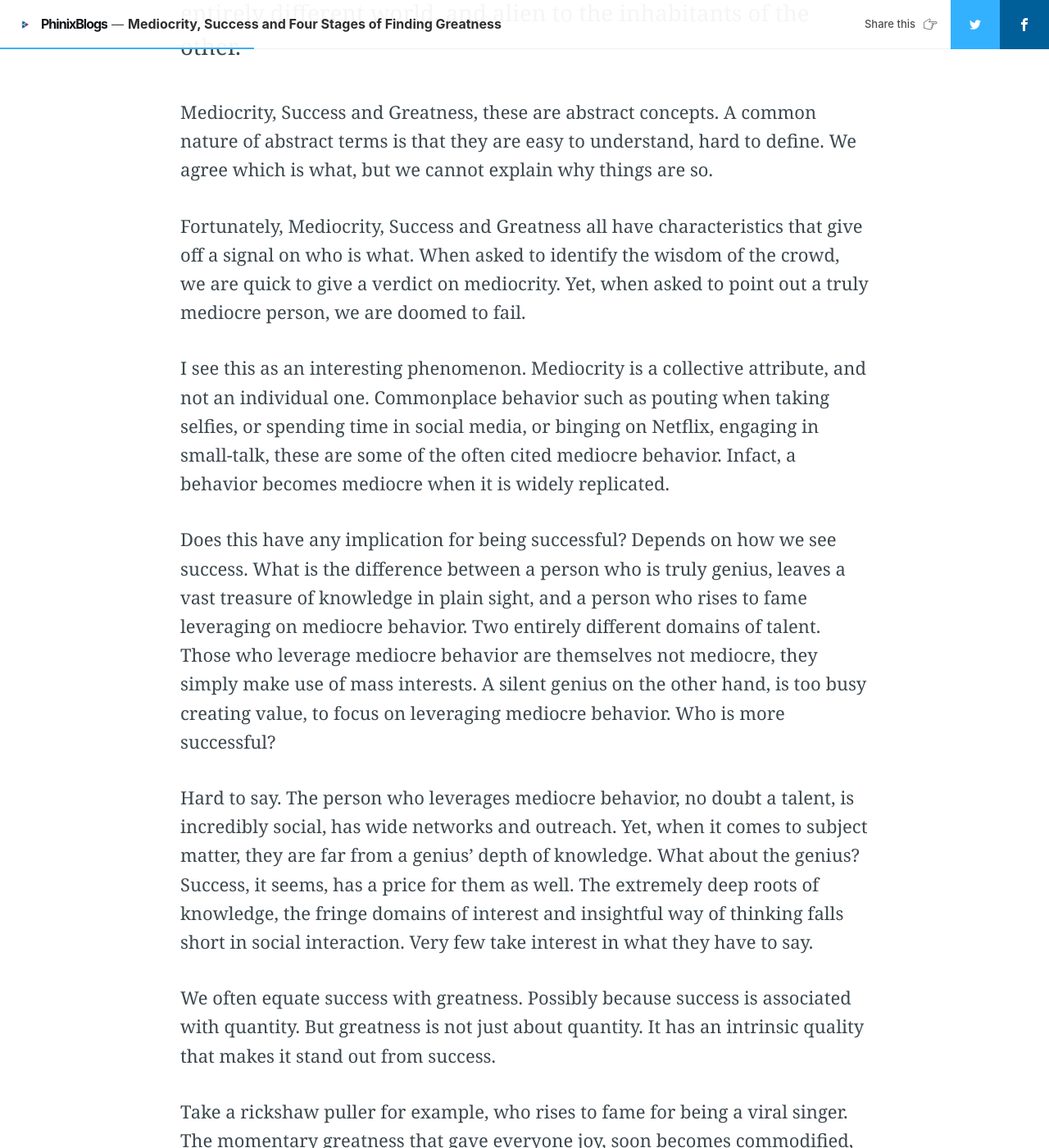
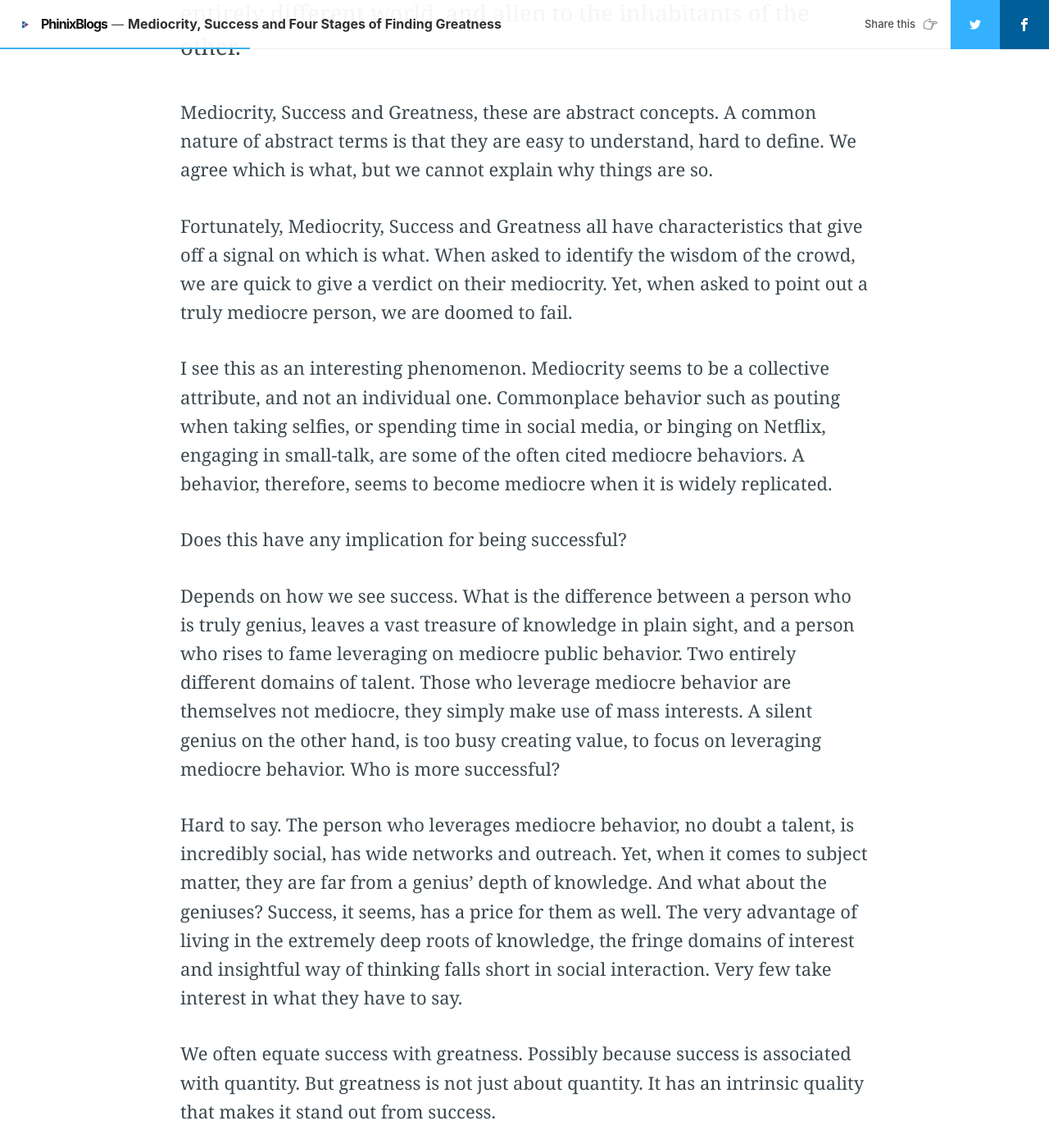
Before and after one commit to phinixgreen/phinixblogs, a Jekyll site: the page built from _posts/2021-06-17-Mediocrity, Success and the Four Stages of Greatness.md, in a window 1280 px wide and 1400 px high, scrolled down 1194 px. Shown: the whole window at 82% size. Built offline with Jekyll 4.4.1, drawn with Linux system fonts in a browser that asks for light colours; nearby versions of some CDN libraries; comment, search, counter and statistics services are not loaded; some of the changed text lies outside the part shown.

Commit message:
errors cleared

```diff
--- a/_posts/2021-06-17-Mediocrity, Success and the Four Stages of Greatness.md
+++ b/_posts/2021-06-17-Mediocrity, Success and the Four Stages of Greatness.md
@@ -17,39 +17,35 @@ Most people who know or have heard the name of Einstein, hold him in great estee
 Mediocrity, Success and Greatness, these are abstract concepts. A common nature of abstract terms is that they are easy to understand, hard to define. We agree which is what, but we cannot explain why things are so.
 
 
-Fortunately, Mediocrity, Success and Greatness all have characteristics that give off a signal on who is what. When asked to identify the wisdom of the crowd, we are quick to give a verdict on mediocrity. Yet, when asked to point out a truly mediocre person, we are doomed to fail.
+Fortunately, Mediocrity, Success and Greatness all have characteristics that give off a signal on which is what. When asked to identify the wisdom of the crowd, we are quick to give a verdict on their mediocrity. Yet, when asked to point out a truly mediocre person, we are doomed to fail.
 
 
-I see this as an interesting phenomenon. Mediocrity is a collective attribute, and not an individual one. Commonplace behavior such as pouting when taking selfies, or spending time in social media, or binging on Netflix, engaging in small-talk, these are some of the often cited mediocre behavior. Infact, a behavior becomes mediocre when it is widely replicated.
+I see this as an interesting phenomenon. Mediocrity seems to be a collective attribute, and not an individual one. Commonplace behavior such as pouting when taking selfies, or spending time in social media, or binging on Netflix, engaging in small-talk, are some of the often cited mediocre behaviors. A behavior, therefore, seems to become mediocre when it is widely replicated.
 
 
-Does this have any implication for being successful? Depends on how we see success. What is the difference between a person who is truly genius, leaves a vast treasure of knowledge in plain sight, and a person who rises to fame leveraging on mediocre behavior. Two entirely different domains of talent. Those who leverage mediocre behavior are themselves not mediocre, they simply make use of mass interests. A silent genius on the other hand, is too busy creating value, to focus on leveraging mediocre behavior. Who is more successful?
+Does this have any implication for being successful?
 
+Depends on how we see success. What is the difference between a person who is truly genius, leaves a vast treasure of knowledge in plain sight, and a person who rises to fame leveraging on mediocre public behavior. Two entirely different domains of talent. Those who leverage mediocre behavior are themselves not mediocre, they simply make use of mass interests. A silent genius on the other hand, is too busy creating value, to focus on leveraging mediocre behavior. Who is more successful?
 
-Hard to say. The person who leverages mediocre behavior, no doubt a talent, is incredibly social, has wide networks and outreach. Yet, when it comes to subject matter, they are far from a genius' depth of knowledge. What about the genius? Success, it seems, has a price for them as well. The extremely deep roots of knowledge, the fringe domains of interest and insightful way of thinking falls short in social interaction. Very few take interest in what they have to say.
+Hard to say. The person who leverages mediocre behavior, no doubt a talent, is incredibly social, has wide networks and outreach. Yet, when it comes to subject matter, they are far from a genius' depth of knowledge. And what about the geniuses? Success, it seems, has a price for them as well. The very advantage of living in the extremely deep roots of knowledge, the fringe domains of interest and insightful way of thinking falls short in social interaction. Very few take interest in what they have to say.
 
 We often equate success with greatness. Possibly because success is associated with quantity. But greatness is not just about quantity. It has an intrinsic quality that makes it stand out from success.
 
-
-Take a rickshaw puller for example, who rises to fame for being a viral singer. The momentary greatness that gave everyone joy, soon becomes commodified, and now fame may define their sudden success, but it does not guarantee continuation of greatness.
+Take a rickshaw puller for example, who rises to fame for being a viral singer. The momentary greatness that gave everyone joy, soon becomes commodified, and now their fame may define their sudden success, but it does not guarantee continuation of the spark of greatness.
 
 That brings us to the fundamental difference between mediocrity and greatness. Mediocrity demands us to be mediocre for the sake of pleasing mediocre behavior. It limits our potentials to what we could be. Greatness on the other hand is unbound and limitless. Socrates was famously said to have claimed that he knew he was a wise man because he knew that he knew nothing. Greatness is attained when we are open to possibilities. The pursuit of greatness takes us out of our comfort zone, that boundary within mediocre practices.
 
+Unfortunately, the path to greatness has always been solo. Great minds, who surfed the fringes of the sea of knowledge, were often misunderstood, or even isolated. By thumb rule, no human is mediocre, and every human being is at some stage of greatness. We, therefore, now turn to the four stages in the pursuit of greatness.
 
-Unfortunately, the path to greatness has always been solo. Great minds, who surfed the fringes of the sea of knowledge, were often misunderstood, or even isolated. By thumb rule, no human is mediocre, and every human being is at some stage of greatness. We now turn to the four stages in the pursuit of greatness.
-
-The first stage is characterised by loneliness. We intuitively realize that there is something unique in us, that others fail to understand or even value. We can choose to be mediocre by abandoning this uniqueness for the sake of immediate success and gratification. Interestingly, when we are immersed in mediocre behavior, we are the happiest and most ignorant. Most people would desire this state. Yet, when they return home, they realize that something was not understood, and therefore they crave to be understood for those parts. For these reasons, loneliness is perhaps the most universally common state of mind.
-
+The first stage is characterised by loneliness. We intuitively realize that there is something unique in us, that others fail to understand or even value. We can choose to be mediocre by abandoning this uniqueness for the sake of immediate success and gratification. Interestingly, when we immerse ourselves in mediocre behavior, we are the happiest and most ignorant. Most of us would desire this state. Yet, when we return home, we realize that something was not understood, and therefore we crave to be understood for those parts. For these reasons, loneliness is perhaps the most universally common state of mind.
 
 However, some people choose to follow their instincts and pursue the unique things they feel they have. This can be a new skill or a pursuit of areas of a knowledge expertise or even self-mastery. The evident result is that being misunderstood by those who are still in the first stage. Because they are still stuck in the mediocre boundaries, they resent those who have set themselves free from it. The journey therefore begins alone. It takes immense courage to leave mediocrity to pursue something that is unique. But the path to greatness has only been set off.
 
-
 In the third stage, those who have begun their journey alone, are soon resented by those who cannot free themselves. In their pursuit, they start to feel that they are slowly becoming isolated from others. They realize they enjoy quality time doing things that have intrinsic value rather than waste time pretending to mimic mediocrity. Isolation grows severe everyday, and the seeker of great things starts to doubt their journey. Once again, they feel they are missing something.
 
+In the final stage, they realize what they were missing. They were missing themselves. They had been looking for acceptance in others. In that subtle desire, they didn't realize they were denying their own value. The resentment that they had escaped was still haunting them. That is, a part of them still thought and saw themselves as mediocre. But in the final stage, they no longer needed self affirmation, or appreciation from others. They understand that the path to greatness is better spent on valuing the present, the little gifts and great wisdom in those who came before them. Mediocre people now seem like children compared to them. Just as an adult would no longer feel interest to spend excessive time playing with children, the wise and great would find it more rewarding to spend time in solitude and pursue their work.
 
-In the final stage, they realize what they were missing. They were missing themselves. They had been looking for acceptance in others. In that subtle desire, they didn't realize they were denying their own value. The resentment that they escaped haunted them. That is, a part of them still thought and saw themselves as mediocre. But in the final stage, they no longer need self affirmation, or gratification from others. They understand that the path to greatness is better spent on valuing the present, the little gifts and great wisdom in people. Mediocre people now seem like children compared to them. Just as an adult would no longer feel interest to spend excessive time playing with children, the wise and great would find it more rewarding to spend time in solitude and pursue their work.
-
-All human beings are born great, but somehow they seem to get stuck in mediocre play. For many, being mediocre is not often a choice. Everyday circumstance forces us to adapt to others, we are, after all, social beings. But the path to greatness is a conscious choice, and a choice always worth making.
+All human beings are born great, but somehow we seem to get stuck in mediocre play. For many, being mediocre is not often a choice. Everyday circumstance forces us to adapt to others, we are, after all, social beings. But the path to greatness is a conscious choice, and a choice always worth making.
 
 
 
```
